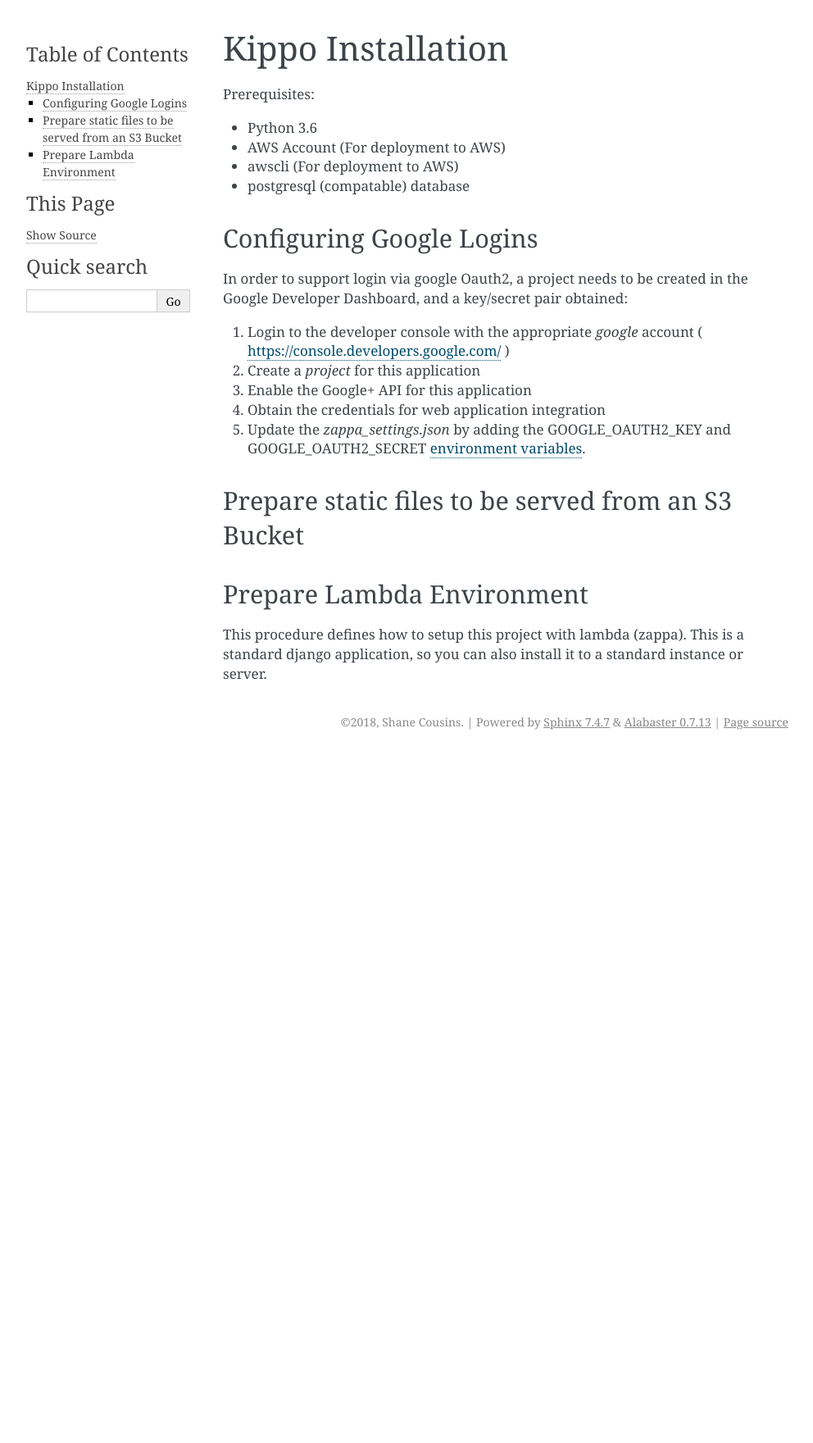
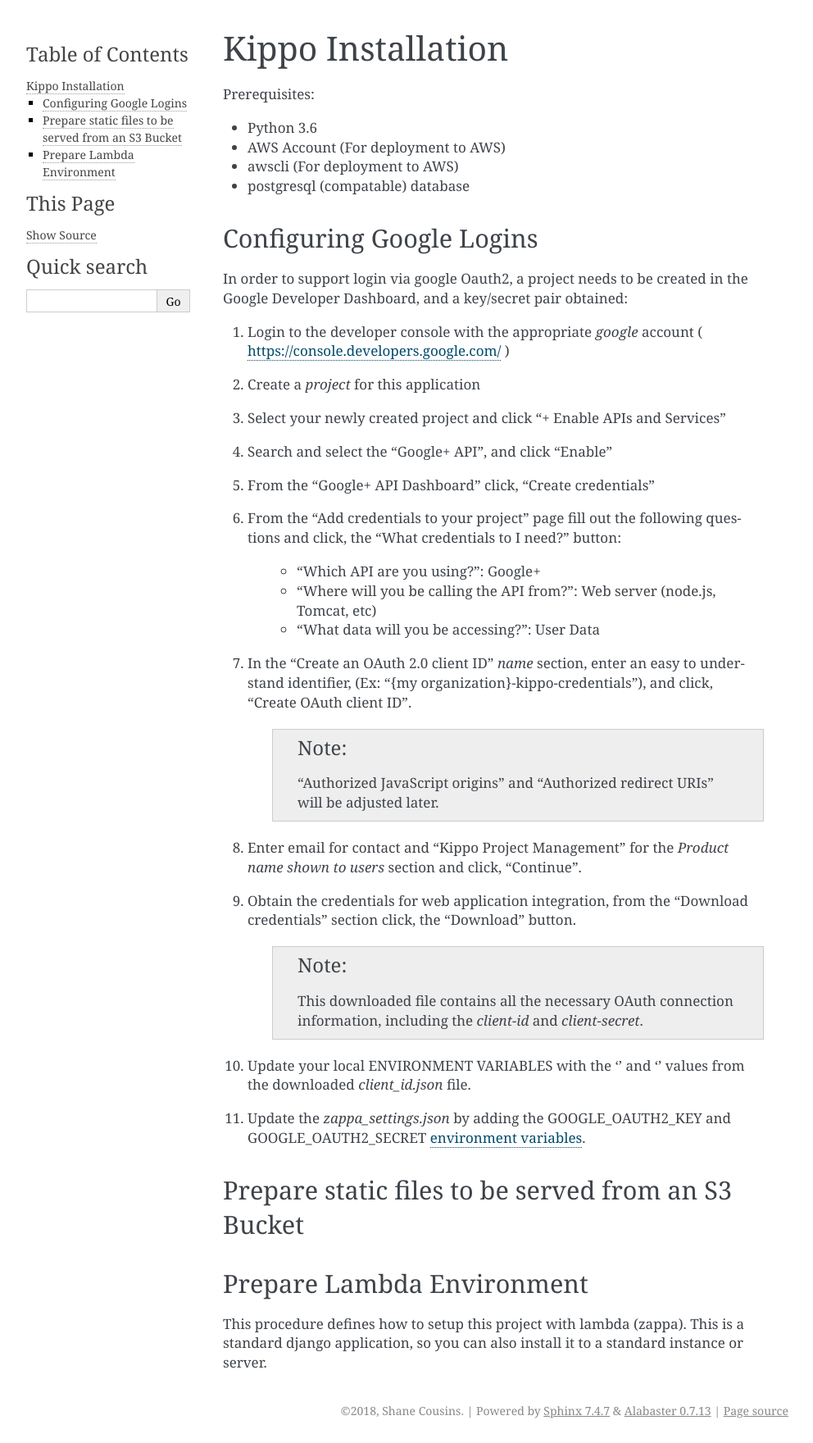
Before and after one commit to monkut/kippo, a Sphinx documentation site: the page built from docs/installation.rst, in a window 1280 px wide. Shown: the whole page at 82% size, without its empty margins (148-1140 px from the left). Built offline with Sphinx 7.4.7, drawn with Linux system fonts in a browser that asks for light colours; before the commit the page ends 920 px from its top, so only the background shows below that.

Commit message:
Updating with more detailed procedure for obtaining the OAuth2 Key (ClientID) and secret)

```diff
--- a/docs/installation.rst
+++ b/docs/installation.rst
@@ -17,9 +17,35 @@
 
 1. Login to the developer console with the appropriate *google* account ( https://console.developers.google.com/ )
 2. Create a *project* for this application
-3. Enable the Google+ API for this application
-4. Obtain the credentials for web application integration
-5. Update the `zappa_settings.json` by adding the GOOGLE_OAUTH2_KEY and GOOGLE_OAUTH2_SECRET `environment variables <https://github.com/Miserlou/Zappa#setting-environment-variables>`_.
+3. Select your newly created project and click "+ Enable APIs and Services"
+4. Search and select the "Google+ API", and click "Enable"
+5. From the "Google+ API Dashboard" click, "Create credentials"
+6. From the "Add credentials to your project" page fill out the following questions and click, the "What credentials to I need?" button:
+
+    - "Which API are you using?": Google+
+    - "Where will you be calling the API from?": Web server (node.js, Tomcat, etc)
+    - "What data will you be accessing?": User Data
+
+7. In the "Create an OAuth 2.0 client ID"  *name* section, enter an easy to understand identifier, (Ex: "{my organization}-kippo-credentials"), and click, "Create OAuth client ID".
+
+    .. note::
+
+        "Authorized JavaScript origins" and "Authorized redirect URIs" will be adjusted later.
+
+8. Enter email for contact and "Kippo Project Management" for the *Product name shown to users* section and click, "Continue".
+
+9. Obtain the credentials for web application integration, from the "Download credentials" section click, the "Download" button.
+
+    .. note::
+
+        This downloaded file contains all the necessary OAuth connection information, including the *client-id* and *client-secret*.
+
+
+10. Update your local ENVIRONMENT VARIABLES with the '' and '' values from the downloaded *client_id.json* file.
+
+11. Update the `zappa_settings.json` by adding the GOOGLE_OAUTH2_KEY and GOOGLE_OAUTH2_SECRET `environment variables <https://github.com/Miserlou/Zappa#setting-environment-variables>`_.
+
+
 
 
 Prepare static files to be served from an S3 Bucket
```
